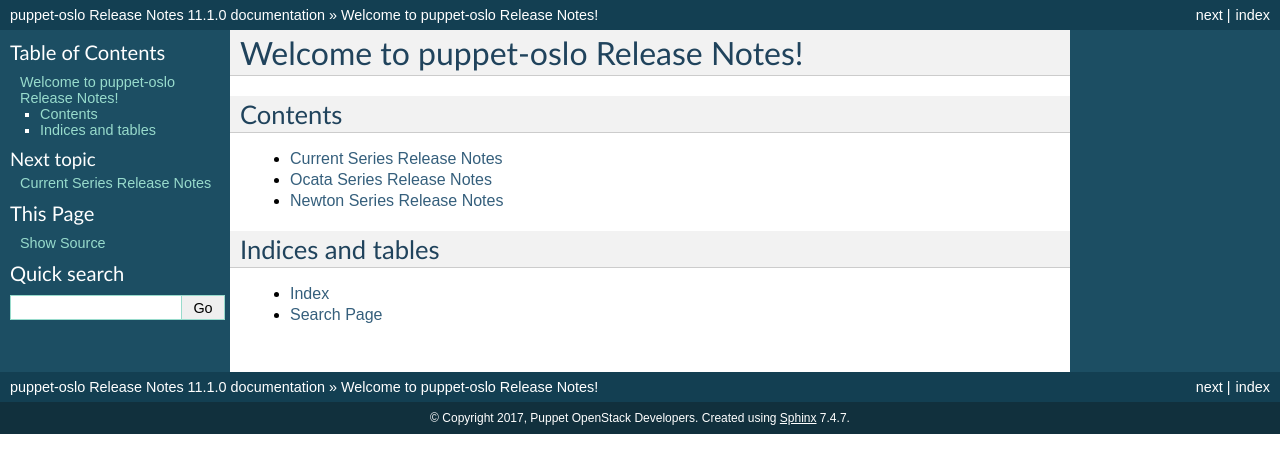
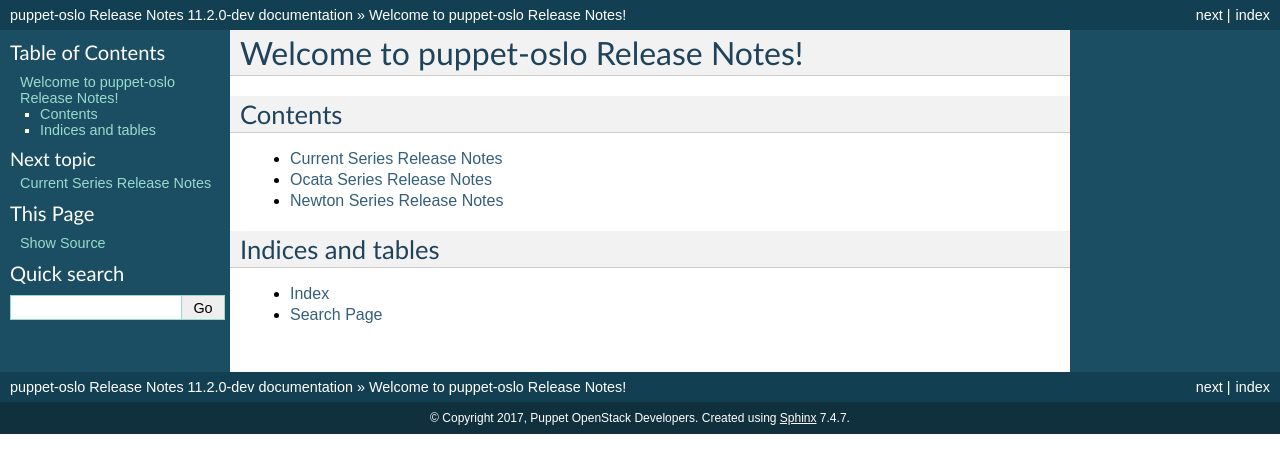
Before and after one commit to openstack/puppet-oslo, a Sphinx documentation site: the page built from releasenotes/source/index.rst, in a window 1280 px wide. Shown: the top 473 px of the page. Built offline with Sphinx 7.4.7, drawn with Linux system fonts in a browser that asks for light colours.

Commit message:
Bump version for Pike M3 Dev
Pike M2 has been released. Prepare version numbers for M3.

Change-Id: I84f810816505ac95798b43231225ba1a101c645b

```diff
--- a/metadata.json
+++ b/metadata.json
@@ -11,7 +11,7 @@
         },
         {
             "name": "openstack/openstacklib",
-            "version_requirement": ">=11.1.0 <12.0.0"
+            "version_requirement": ">=11.2.0 <12.0.0"
         }
     ],
     "description": "Installs and configures OpenStack Oslo.",
@@ -57,5 +57,5 @@
     ],
     "source": "git://github.com/openstack/puppet-oslo.git",
     "summary": "Puppet module for OpenStack Oslo",
-    "version": "11.1.0"
+    "version": "11.2.0-dev"
 }
--- a/releasenotes/source/conf.py
+++ b/releasenotes/source/conf.py
@@ -52,9 +52,9 @@
 # built documents.
 #
 # The short X.Y version.
-version = '11.1.0'
+version = '11.2.0'
 # The full version, including alpha/beta/rc tags.
-release = '11.1.0'
+release = '11.2.0-dev'
 
 # The language for content autogenerated by Sphinx. Refer to documentation
 # for a list of supported languages.
```
